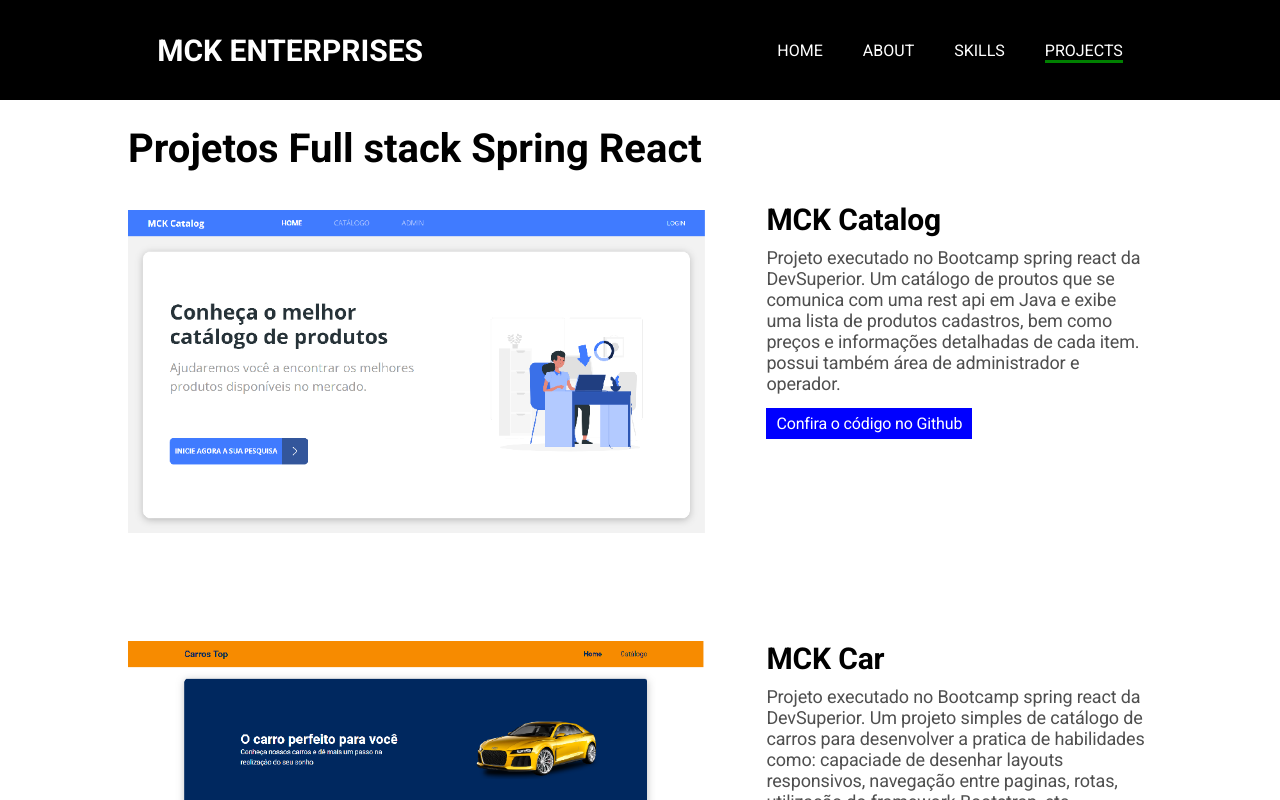
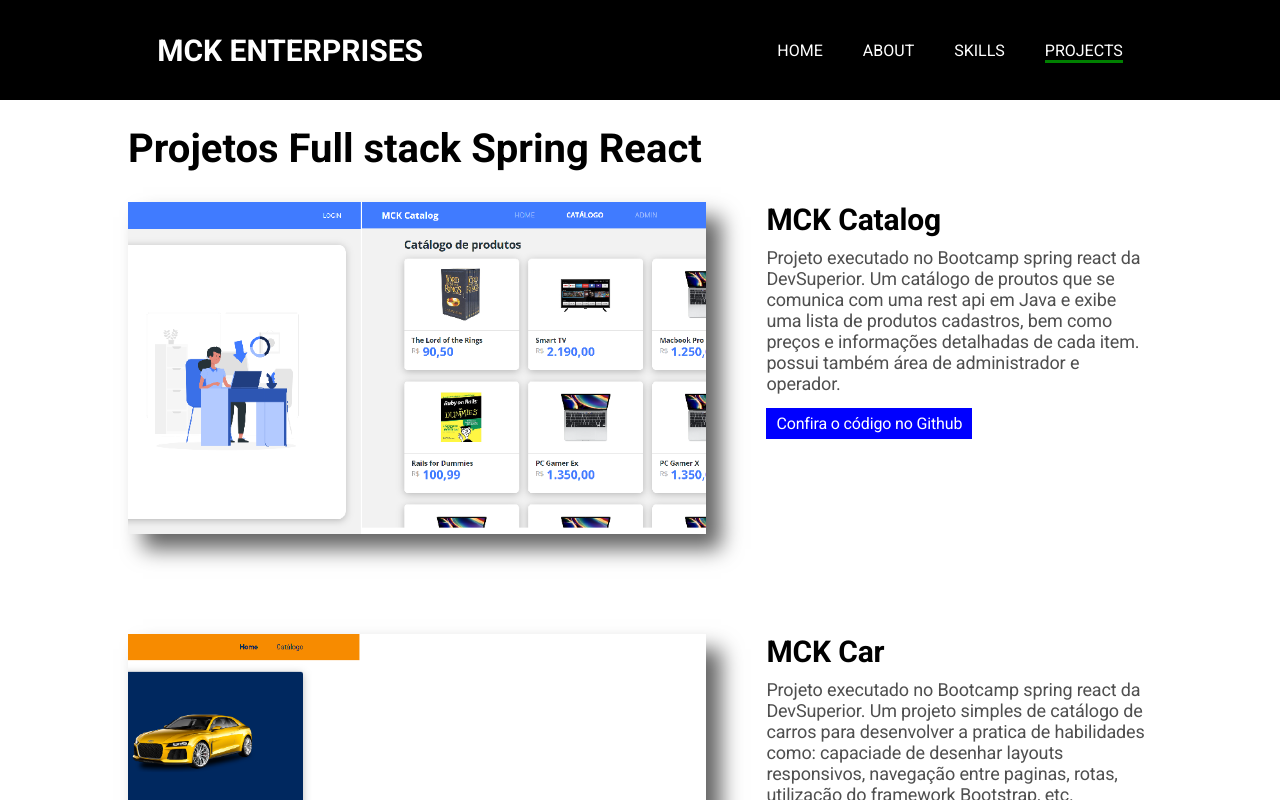
Before and after one commit to Melquisedeque-Marins/MCK-Portfolio-React, a React (Vite) app: page /projects in a window 1280 px wide. Shown: the top 800 px of the page. Built offline with nearby package versions, Linux system fonts and the light colour scheme.

Commit message:
Slider banner

```diff
--- a/src/components/ProjectCard/ProjectCard.css
+++ b/src/components/ProjectCard/ProjectCard.css
@@ -12,19 +12,19 @@
 }
 
 .carro {
-  width: 100%;
   overflow: hidden;
+  box-shadow: 15px 15px 20px rgba(100, 100, 100, 1);
 }
 
 .img-card  {
+    width: 400%;
     display: flex;
     justify-content: left;
-    box-shadow: 15px 15px 20px rgba(100, 100, 100, 1);
-   /* animation: slide 10s infinite ease-out ; */
+    animation: slide 20s infinite ease-out ;
 }
 
 .img-card img {
-    width: 100%;
+    width: 25%;
 }
 
 .text-card h1 {
@@ -52,8 +52,10 @@
 
   @keyframes slide {
     0%{margin-left: 0%;}
-    49%{margin-left: -100%;}
-    50%{margin-left: -200%;}
-    99%{margin-left: -200%;}
-    100%{margin-left: 0%;}
+    25%{margin-left: 0%;}
+    35%{margin-left: -100%;}
+    60%{margin-left: -100%;}
+    70%{margin-left: -200%;}
+    95%{margin-left: -200%;}
+    100%{margin-left: -300%;}
   }
--- a/src/components/ProjectCard/ProjectCard.tsx
+++ b/src/components/ProjectCard/ProjectCard.tsx
@@ -7,7 +7,7 @@ type Props = {
     link: string;
 }
 
-const ProjectCard = (props : Props) => {
+const ProjectCard = (props: Props) => {
     return (
         <div className="card-container">
             <div className="content-card">
--- a/src/pages/Projects/Projects.css
+++ b/src/pages/Projects/Projects.css
@@ -18,11 +18,6 @@
 
 }
 
-.img-card img {
-    width: 100%;
-    margin: auto;
-}
-
 .card-title {
     margin-bottom: 30px;
 }
--- a/src/pages/Projects/Projects.tsx
+++ b/src/pages/Projects/Projects.tsx
@@ -1,6 +1,8 @@
 import './Projects.css';
 import ProjectCard from '../../components/ProjectCard/ProjectCard';
 import Cat_index from '../../assets/img/MCK-catalog-index.png'
+import Cat_catalog from '../../assets/img/MCK-catalog-catalog.png'
+import Cat_details from '../../assets/img/MCK-catalog-details.png'
 import Car_index from '../../assets/img/MCK-car-index.png'
 import Mck from '../../assets/img/Home-screen.png'
 import Api from '../../assets/img/api_logo.png'
@@ -13,9 +15,9 @@ const Projects = () => {
                     <div className="card-title">
                         <h1>Projetos Full stack Spring React</h1>
                     </div>
-                    <ProjectCard src={[Cat_index, Car_index]} title="MCK Catalog" description='Projeto executado no Bootcamp spring react da DevSuperior.
+                    <ProjectCard src={[Cat_index, Cat_catalog, Cat_details, Cat_index]} title="MCK Catalog" description='Projeto executado no Bootcamp spring react da DevSuperior.
                     Um catálogo de proutos que se comunica com uma rest api em Java e exibe uma lista de produtos cadastros, bem como preços e informações detalhadas de cada item.
-                    possui também área de administrador e operador.' link='https://github.com/Melquisedeque-Marins/MCK-Clinic-Thymeleaf'/>
+                    possui também área de administrador e operador.' link='https://github.com/Melquisedeque-Marins/MCK-Catalog'/>
                     <ProjectCard src={[Car_index]} title="MCK Car" description='Projeto executado no Bootcamp spring react da DevSuperior.
                     Um projeto simples de catálogo de carros para desenvolver a pratica de habilidades como: capaciade de desenhar layouts responsivos, navegação entre paginas, rotas, utilização do framework Bootstrap, etc.' link='https://github.com/Melquisedeque-Marins/MCK-Clinic-Thymeleaf'/>
                 </div>
@@ -25,7 +27,7 @@ const Projects = () => {
                         <h1>Projetos Pessoais</h1>
                     </div>
                     <ProjectCard src={[Api]} title="MCK Clinic - Rest API" description='API Rest desenvolvida em Java com Spring Boot utilizando boas práticas de programação.' link='https://github.com/Melquisedeque-Marins/MCK-Clinic-Thymeleaf'/>
-                    <ProjectCard src={[Mck]} title="MCK Clinic" description='testando props em um componente' link='https://github.com/Melquisedeque-Marins/MCK-Clinic-Thymeleaf#readme'/>
+                    <ProjectCard src={[Mck]} title="MCK Clinic" description="" link='https://github.com/Melquisedeque-Marins/MCK-Clinic-Thymeleaf#readme'/>
                 </div>
             </div>
         </div>
```
Lines whose indentation alone changed are shown as unchanged.
